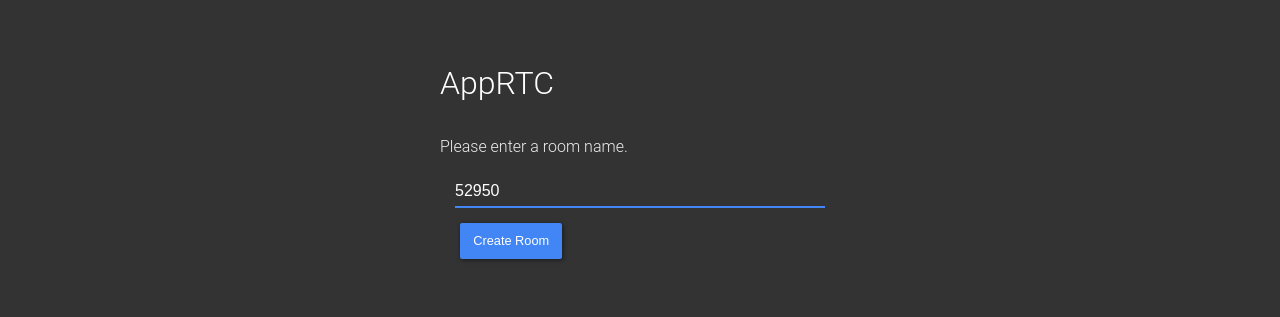
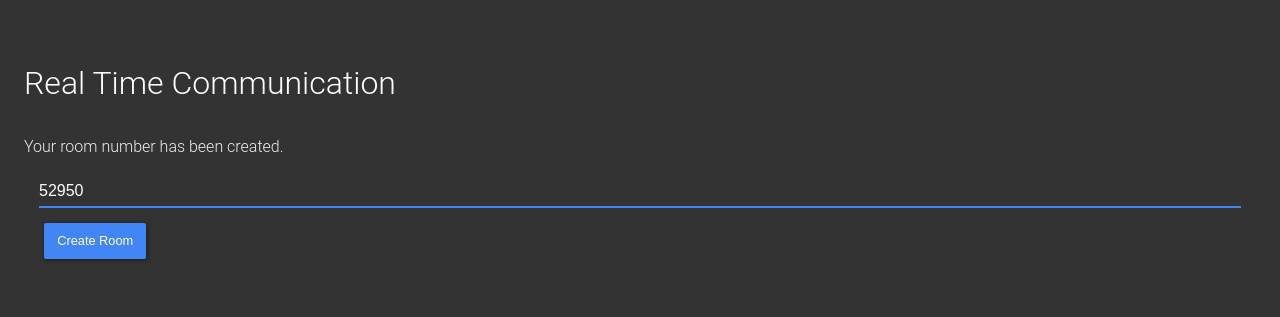
Before and after one commit to kanwarkakkar/demoWebRTC, a website: page app/app.html in a window 1280 px wide. Drawn offline with nearby package versions, Linux system fonts and the light colour scheme; files whose address does not match are found by name.

```diff
--- a/app/app.html
+++ b/app/app.html
@@ -8,8 +8,8 @@
 </head>
 <body>
 <div id="room-selection" class="">
-    <h1>AppRTC</h1>
-    <p id="instructions">Please enter a room name.</p>
+    <h1>Real Time Communication</h1>
+    <p id="instructions">Your room number has been created.</p>
     <div>
         <div id="room-id-input-div">
             <input type="text" id="room-id-input" autofocus="">
@@ -19,6 +19,7 @@
         </div>
     </div>
 </div>
+
 <script src="https://cdnjs.cloudflare.com/ajax/libs/jquery/3.2.1/jquery.min.js"></script>
 <script src="js/utils.js"></script>
 </body>
--- a/public/css/main.css
+++ b/public/css/main.css
@@ -226,7 +226,6 @@
 div#room-selection {
   margin: 3em auto 0 auto;
   padding: 1em 1.5em 1.3em 1.5em;
-  width: 25em;
 }
 
 p {
```
Also changed, not shown: app/index.html (+6 -2 lines), public/js/main.js (+10 -3 lines).
